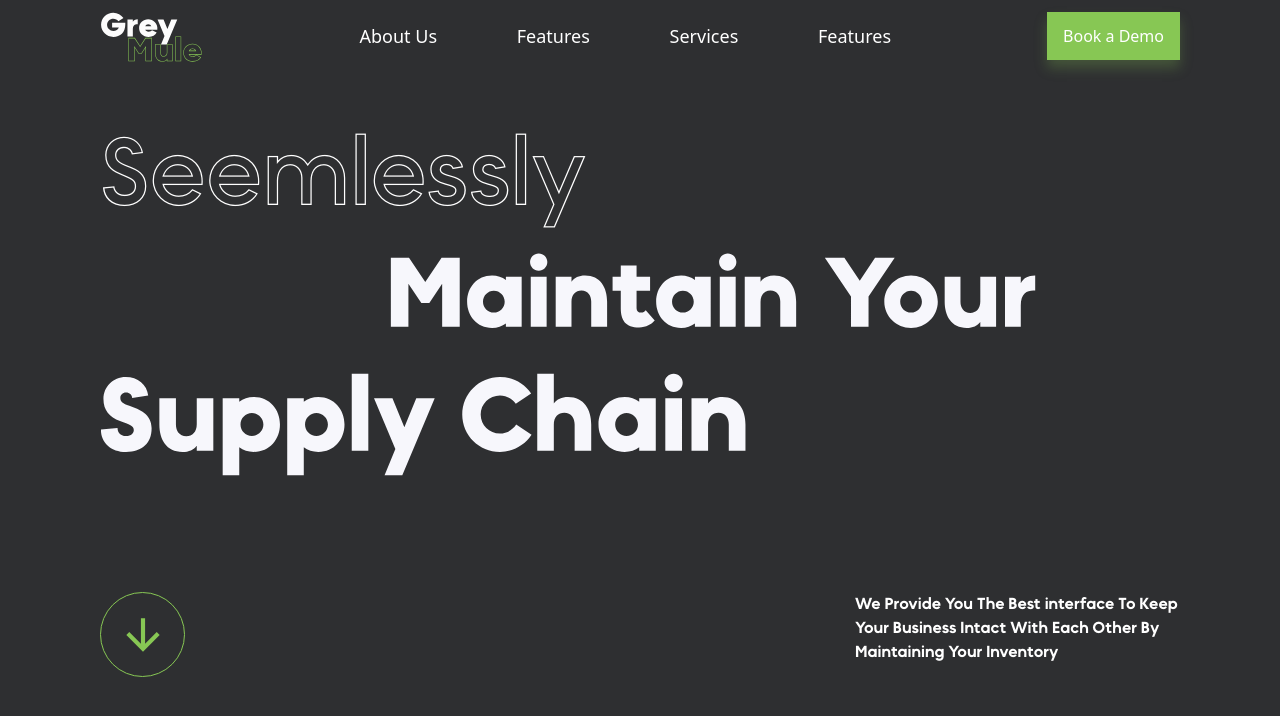
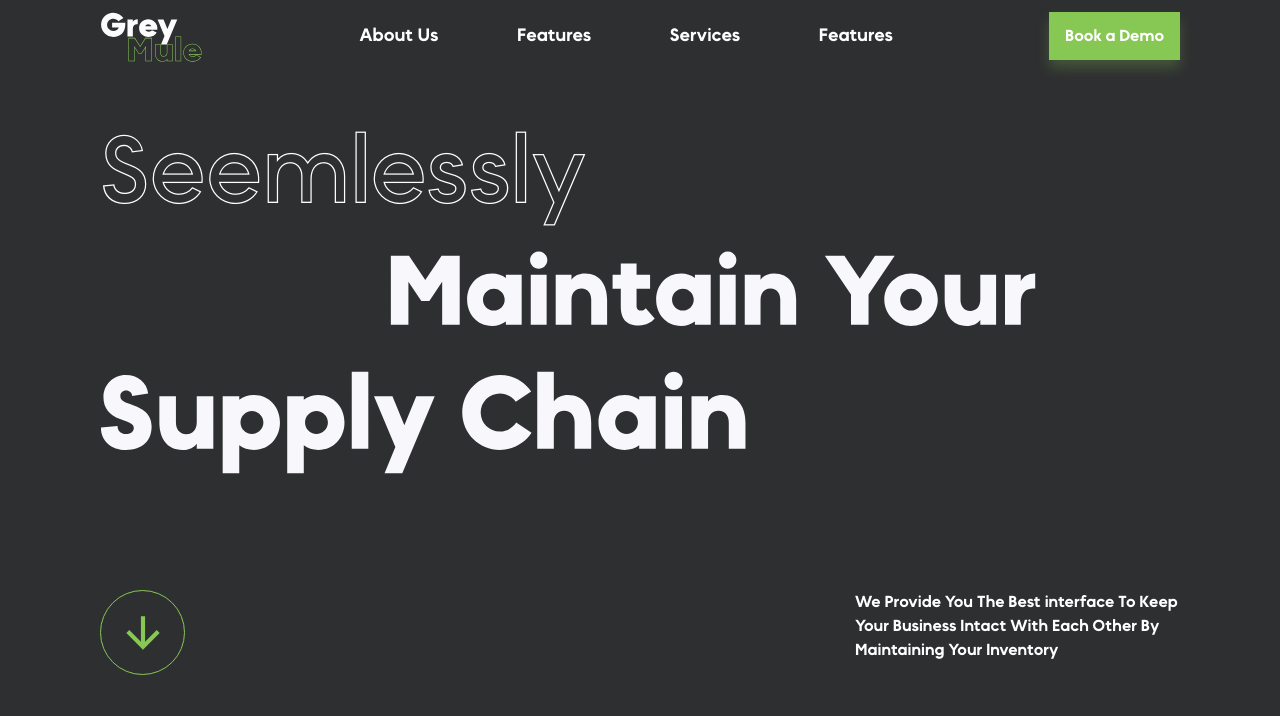
Before and after one commit to 9996rojit/oms_frontend_landing_page, a Next.js app: page / in a window 1280 px wide. Shown: the top 716 px of the page. Built offline with nearby package versions, Linux system fonts and the light colour scheme.

Commit message:
fix: fix font family

```diff
--- a/components/HomePage/HeroContainer.tsx
+++ b/components/HomePage/HeroContainer.tsx
@@ -7,7 +7,7 @@ import arrow from '../../public/assets/arrow.svg';
 
 const HeroContainer = () => {
   return (
-    <div className='mt-14'>
+    <div className='mt-[54px]'>
       {/* <div className='relative w-[487px] h-[134px]'>
         <Image src={Seemlessly} layout='fill' alt='Seemlessly' />
       </div> */}
--- a/components/HomePage/index.tsx
+++ b/components/HomePage/index.tsx
@@ -5,7 +5,10 @@ import HeroContainer from './HeroContainer';
 
 const HomePage = () => {
   return (
-    <div className='bg-[#2E2F31] min-h-screen'>
+    <div
+      className='bg-[#2E2F31] min-h-screen'
+      style={{ fontFamily: 'okineNormal' }}
+    >
       <Header />
       <Layout>
         <HeroContainer />
```
